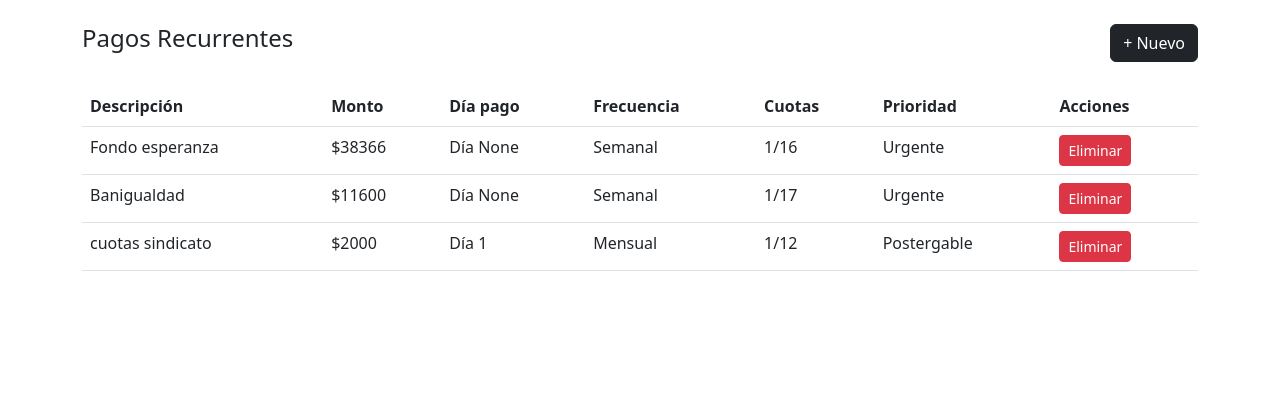
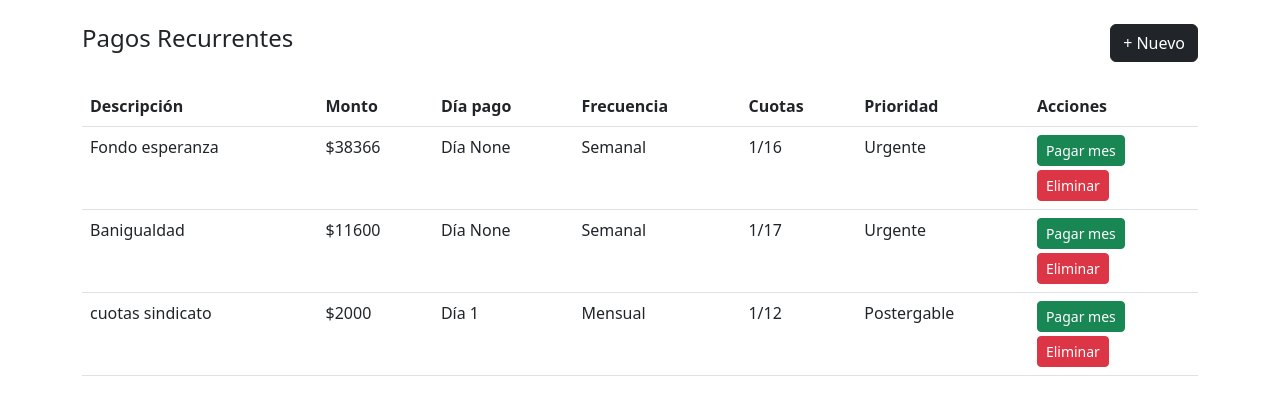
Before and after one commit to Kattasaky/gastos-familiares, a Django app: page /recurrentes/ in a window 1280 px wide. Shown: the part 56-471 px from the top of the page. Run offline with Django 5.2, Linux system fonts and the light colour scheme; a user stored in the database is signed in; data comes from the database, SQL or seed files in the repository.

Commit message:
Responsive, pagara cuota desde recurrentes, alertas mejoradas

```diff
--- a/gastos/urls.py
+++ b/gastos/urls.py
@@ -17,6 +17,7 @@
     path('recurrentes/', views.lista_recurrentes, name='lista_recurrentes'),
     path('recurrentes/nuevo/', views.nuevo_recurrente, name='nuevo_recurrente'),
     path('recurrentes/<int:pk>/eliminar/', views.eliminar_recurrente, name='eliminar_recurrente'),
+    path('recurrentes/<int:pk>/pagar-cuota/', views.pagar_cuota_mes, name='pagar_cuota_mes'),
     path('ingresos/', views.lista_ingresos, name='lista_ingresos'),
     path('ingresos/nuevo/', views.nuevo_ingreso, name='nuevo_ingreso'),
     path('ingresos/<int:pk>/eliminar/', views.eliminar_ingreso, name='eliminar_ingreso'),
--- a/gastos/views.py
+++ b/gastos/views.py
@@ -214,3 +214,13 @@
     else:
         form = UserCreationForm()
     return render(request, 'gastos/registro.html', {'form': form})
+
+@login_required
+def pagar_cuota_mes(request, pk):
+    if request.method == 'POST':
+        resultado = services.pagar_cuota_mes(request.user, pk)
+        if resultado:
+            messages.success(request, 'Cuota del mes marcada como pagada.')
+        else:
+            messages.warning(request, 'No se encontró el gasto de este mes.')
+    return redirect('lista_recurrentes')
--- a/templates/gastos/base.html
+++ b/templates/gastos/base.html
@@ -3,6 +3,15 @@
 
 <!DOCTYPE html>
 <html lang="es">
+    <style>
+.table-responsive { overflow-x: auto; }
+@media (max-width: 768px) {
+    .navbar { flex-wrap: wrap; gap: 8px; }
+    .navbar a { font-size: 13px; }
+    h4 { font-size: 18px; }
+    .card h3 { font-size: 20px; }
+}
+</style>
 <head>
     <meta charset="UTF-8">
     <meta name="viewport" content="width=device-width, initial-scale=1.0">
--- a/templates/gastos/estadisticas.html
+++ b/templates/gastos/estadisticas.html
@@ -71,6 +71,7 @@
 
 <!-- Todos los egresos del mes -->
 <h5>Egresos del mes</h5>
+<div class="table-responsive">
 <table class="table table-hover">
     <thead>
         <tr>
@@ -95,9 +96,11 @@
         {% endfor %}
     </tbody>
 </table>
+</div>
 
 <!-- Todos los ingresos del mes -->
 <h5 class="mt-4">Ingresos del mes</h5>
+<div class="table-responsive">
 <table class="table table-hover">
     <thead>
         <tr>
@@ -120,5 +123,6 @@
         {% endfor %}
     </tbody>
 </table>
+</div>
 
 {% endblock %}
--- a/templates/gastos/ingresos.html
+++ b/templates/gastos/ingresos.html
@@ -15,6 +15,8 @@
         </div>
     </div>
 </div>
+
+<div class="table-responsive">
 <table class="table table-hover">
     <thead>
         <tr>
@@ -46,4 +48,5 @@
         {% endfor %}
     </tbody>
 </table>
+</div>
 {% endblock %}
--- a/templates/gastos/lista.html
+++ b/templates/gastos/lista.html
@@ -8,6 +8,7 @@
     <a href="{% url 'nuevo_gasto' %}" class="btn btn-dark">+ Nuevo gasto</a>
 </div>
 
+<div class="table-responsive">
 <table class="table table-hover">
     <thead>
         <tr>
@@ -46,4 +47,5 @@
         {% endfor %}
     </tbody>
 </table>
+</div>
 {% endblock %}
--- a/templates/gastos/recurrentes.html
+++ b/templates/gastos/recurrentes.html
@@ -5,6 +5,7 @@
     <h4>Pagos Recurrentes</h4>
     <a href="{% url 'nuevo_recurrente' %}" class="btn btn-dark">+ Nuevo</a>
 </div>
+<div class="table-responsive">
 <table class="table table-hover">
     <thead>
         <tr>
@@ -32,16 +33,21 @@
                 {% endif %}
             </td>
             <td>{{ p.get_prioridad_display }}</td>
-            <td>
-                <form method="post" action="{% url 'eliminar_recurrente' p.pk %}">
-                    {% csrf_token %}
-                    <button class="btn btn-sm btn-danger">Eliminar</button>
-                </form>
-            </td>
+           <td>
+    <form method="post" action="{% url 'pagar_cuota_mes' p.pk %}">
+        {% csrf_token %}
+        <button class="btn btn-sm btn-success">Pagar mes</button>
+    </form>
+    <form method="post" action="{% url 'eliminar_recurrente' p.pk %}" class="mt-1">
+        {% csrf_token %}
+        <button class="btn btn-sm btn-danger">Eliminar</button>
+    </form>
+</td>
         </tr>
         {% empty %}
         <tr><td colspan="7" class="text-center">No hay pagos recurrentes</td></tr>
         {% endfor %}
     </tbody>
 </table>
+</div>
 {% endblock %}
```
Also changed, not shown: gastos/services.py (+20 -6 lines), render.yaml (+13 -0 lines).
